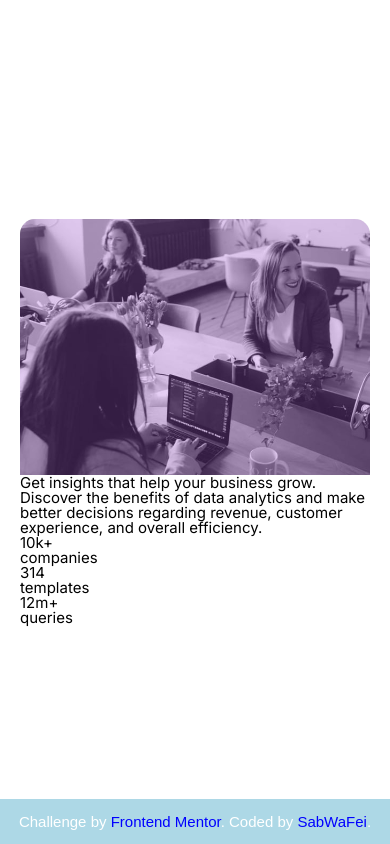
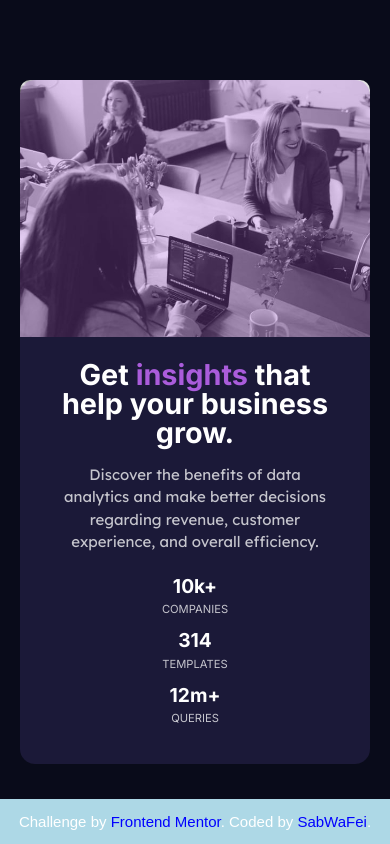
Before and after one commit to sabwafei/stats-preview-card-component-vanilla, a plain HTML site: page index.html in a window 390 px wide. Drawn offline with Linux system fonts and the light colour scheme.

Commit message:
card__info
heading-mobile
subheading-mobile
stats-mobile
.card-mobile tweaks

```diff
--- a/css/stylesheet.css
+++ b/css/stylesheet.css
@@ -18,7 +18,7 @@ body {
   font-size: 15px;
   font-family: var(--ff-inter);
   font-weight: var(--fw-inter-reg);
-  /* background-color: var(--clr-desat-blue); */
+  background-color: var(--clr-drk-blue);
 }
 
 .flx-col {
@@ -45,14 +45,15 @@ body {
 }
 .card {
   max-width: 350px;
-  border-radius: 10px;
+  border-radius: 15px;
+  padding-bottom: 2rem;
+
+  background-color: var(--clr-desat-blue);
+  display: grid;
+  grid-template-columns: repeat(1fr);
 }
 .pic--mobile {
   z-index: 0;
-}
-.card__pic img {
-  border-top-left-radius: 15px;
-  border-top-right-radius: 15px;
 }
 .card__pic {
   border-top-left-radius: 15px;
@@ -68,6 +69,51 @@ body {
   height: 100%;
   width: 100%;
   position: absolute;
+}
+.card__info {
+  text-align: center;
+  display: flex;
+  flex-direction: column;
+  justify-content: center;
+  align-items: center;
+  gap: 1rem;
+  margin-top: 1.5rem;
+}
+.card__heading {
+  width: 85%;
+  color: var(--clr-white);
+  text-align: center;
+  font-size: 1.8rem;
+  font-weight: var(--fw-inter-hvy);
+}
+.heading--bold {
+  color: var(--clr-sft-violet);
+}
+.card__sub-heading {
+  color: var(--clr-main-paragraph);
+  width: 80%;
+  line-height: 1.5;
+  font-family: var(--ff-lex);
+}
+.card__stats {
+  display: flex;
+  flex-direction: column;
+  justify-content: center;
+  align-items: center;
+  gap: 1rem;
+  padding: 0.5em;
+}
+.stat-amount {
+  font-size: 1.2rem;
+  color: var(--clr-white);
+  font-family: var(--ff-inter);
+  font-weight: var(--fw-inter-hvy);
+}
+.stat-title {
+  margin-top: 0.5rem;
+  color: var(--clr-main-paragraph);
+  text-transform: uppercase;
+  font-size: 0.7rem;
 }
 /* end main styling */
 /* footer */
--- a/index.html
+++ b/index.html
@@ -31,6 +31,7 @@
               class="pic--desktop edge"
             />
           </div>
+          <div class="card__info">
             <div class="card__heading">
               Get <span class="heading--bold">insights</span> that help your
               business grow.
@@ -40,22 +41,21 @@
               regarding revenue, customer experience, and overall efficiency.
             </div>
             <div class="card__stats">
-            <ul>
-              <li class="single-stat">
+              <div class="single-stat">
                 <div class="stat-amount">10k+</div>
                 <div class="stat-title">companies</div>
-              </li>
+              </div>
 
-              <li class="single-stat">
+              <div class="single-stat">
                 <div class="stat-amount">314</div>
                 <div class="stat-title">templates</div>
-              </li>
+              </div>
 
-              <li class="single-stat">
+              <div class="single-stat">
                 <div class="stat-amount">12m+</div>
                 <div class="stat-title">queries</div>
-              </li>
-            </ul>
+              </div>
+            </div>
           </div>
         </div>
       </div>
```
Lines whose indentation alone changed are shown as unchanged.
